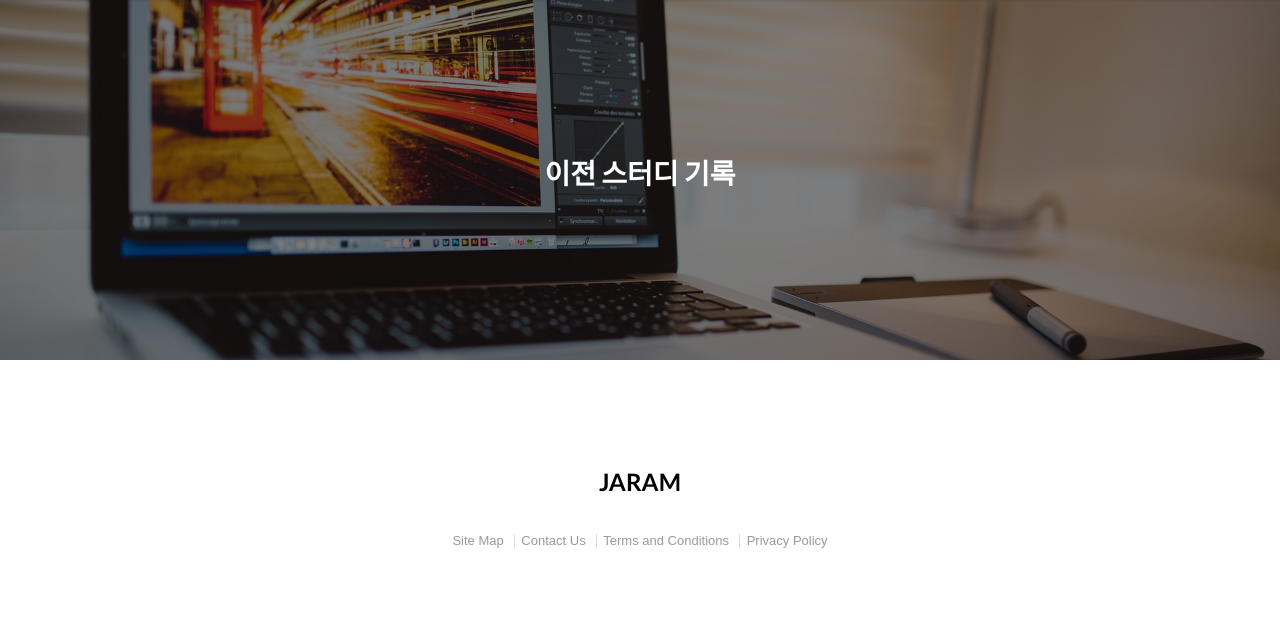
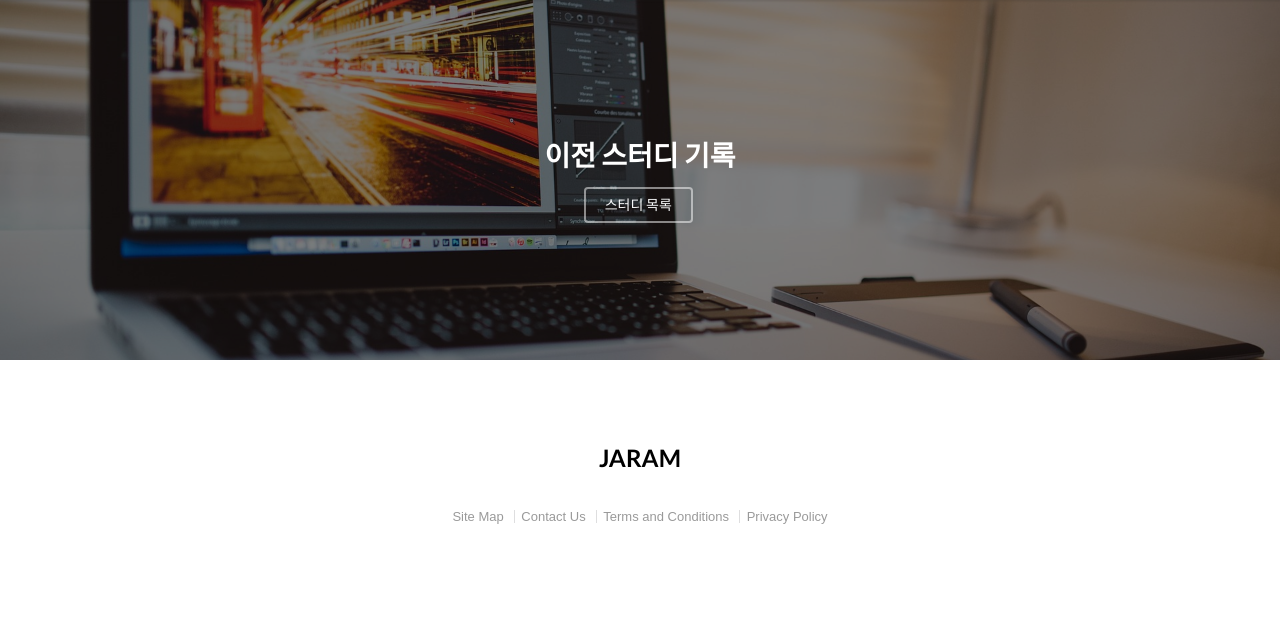
Before and after one commit to whsqkaak/jaram.net, a Django app: template study/templates/archive.html in a window 1280 px wide. Shown: the part 72-708 px from the top of the page. Run offline with Django 3.2, Linux system fonts and the light colour scheme; the template is opened without the code that fills it, so the values that code supplies are empty; some libraries are stand-ins or nearby versions; some web fonts are replaced.

Commit message:
[수정]이전 스터디 목록 레이아웃 변경

```diff
--- a/board/templates/board/write.html
+++ b/board/templates/board/write.html
@@ -66,7 +66,7 @@
         </div>
         <div class="thirteen wide field">
           <label>제목</label>
-          <input type="text" name="title" placeholder="니가 아는 바로 그 제목"
+          <input type="text" name="title" placeholder="ex) 00기 홍길동 [세미나 제목]"
                  value="{% if post %}{{ post.title }}{% endif %}" required>
         </div>
       </div>
@@ -77,7 +77,7 @@
       </div>
       <div class="field">
         <label>내용</label>
-        <textarea name="content" rows="16" required>{% if post %}{{ post.content }}{% endif %}</textarea>
+        <textarea name="content" rows="16" required>{% if post %}{{ post.content }}{% else %}내용{% endif %}</textarea>
       </div>
       <div class="field">
         <label>첨부 파일</label>
--- a/study/templates/archive.html
+++ b/study/templates/archive.html
@@ -10,14 +10,48 @@
 {% endblock %}
 
 {% block header_content %}
+  <a href="{% url 'study' %}" class="ui button inverted basic">스터디 목록</a>
 {% endblock %}
 
 {% block body %}
-  <div class="ui text container">
-    <div class="ui list">
+  <section class="ui container">
+    <div class='ui three cards'>
       {% for semester in semesters %}
-        <div class="item">{{ semester.name }}</div>
-      {% endfor %}
+      <div class="ui card">
+        <div class="content">
+          <div class="header">{{ semester.name }}</div>
+        </div>
+      <div class="content">
+        <h4 class="ui sub header">Activity</h4>
+        <div class="ui small feed">
+          <div class="event">
+            <div class="content">
+              <div class="summary">
+                <a>Elliot Fu</a> added <a>Jenny Hess</a> to the project
+              </div>
+            </div>
+          </div>
+          <div class="event">
+            <div class="content">
+              <div class="summary">
+                <a>Stevie Feliciano</a> was added as an <a>Administrator</a>
+              </div>
+            </div>
+          </div>
+          <div class="event">
+            <div class="content">
+              <div class="summary">
+                <a>Helen Troy</a> added two pictures
+              </div>
+            </div>
+          </div>
+        </div>
+      </div>
+        <div class="extra content">
+          <button class="ui button">Join Project</button>
+        </div>
+      </div>
+    {% endfor %}
     </div>
-  </div>
+  </section>
 {% endblock %}
--- a/study/templates/list.html
+++ b/study/templates/list.html
@@ -11,6 +11,7 @@
 
 {% block header_content %}
   <a href="{% url 'study_registration' %}" class="ui button inverted basic yellow">스터디 등록 신청</a>
+  <a href="{% url 'semester_list' %}" class="ui button inverted basic">이전 스터디 목록</a>
 {% endblock %}
 
 {% block body %}
@@ -35,7 +36,7 @@
             <span><i class="icon user"></i> {{ item.members.all|length|add:1 }}명이 함께 스터디 중 </span>
           </div>
         </div>
-      {% endfor %}
+    {% endfor %}
     </div>
   </section>
 {% endblock %}
--- a/study/views.py
+++ b/study/views.py
@@ -20,6 +20,7 @@ class StudyListView(TemplateView):
             return redirect('/main?error=스터디 학기가 존재하지 않습니다.')
         response['page'] = Study.objects.filter(semester=semester).filter(is_active=True).all()
         return render(request, self.template_name, response)
+        # TODO: 파라미터 없을때 최근 학기 스터디 목록, 파라미터 받으면 이전 학기 스터디 목록
 
 
 class StudyDetailView(TemplateView):
```
